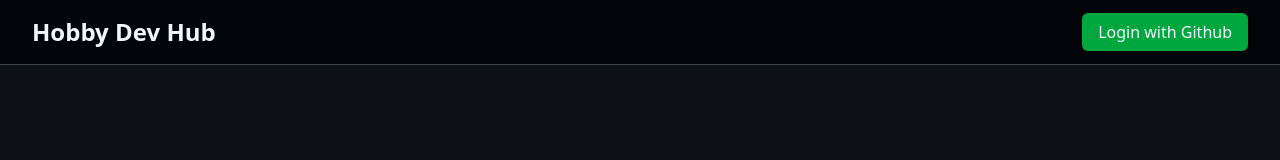
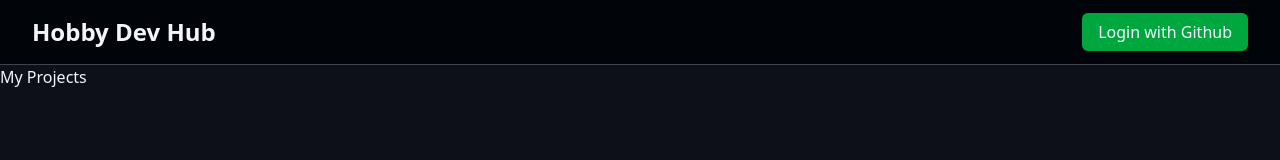
Before and after one commit to daniiltsioma/hobby-dev-hub, a React (Vite) app in the folder frontend/: page /my-projects/1 in a window 1280 px wide. Shown: the top 160 px of the page. Built offline with nearby package versions, Linux system fonts and the light colour scheme; no server answers.

Commit message:
Add navigation to MyProjects page for logged-in users

```diff
--- a/frontend/src/App.tsx
+++ b/frontend/src/App.tsx
@@ -3,6 +3,7 @@ import Header from "./components/Header";
 import Home from "./routes/Home";
 import Project from "./routes/Project";
 import NewProject from "./routes/NewProject";
+import MyProjects from "./routes/MyProjects";
 
 function App() {
     return (
@@ -12,6 +13,7 @@ function App() {
                 <Route path="/" element={<Home />} />
                 <Route path="/projects/new" element={<NewProject />} />
                 <Route path="/projects/:id" element={<Project />} />
+                <Route path="/my-projects/:username" element={<MyProjects />} />
             </Routes>
         </div>
     );
--- a/frontend/src/components/Header.tsx
+++ b/frontend/src/components/Header.tsx
@@ -19,12 +19,20 @@ export default function Header() {
             <div className="flex items-center">
                 <div className="text-2xl font-bold">Hobby Dev Hub</div>
                 {username && (
+                    <>
                         <Link
                             to="/projects/new"
                             className="bg-blue-600 hover:bg-blue-700 rounded-md ml-4 py-1 px-4"
                         >
                             Post a Project
                         </Link>
+                        <Link
+                            to={`/my-projects/${username}`}
+                            className="bg-blue-600 hover:bg-blue-700 rounded-md ml-4 py-1 px-4"
+                        >
+                            My Projects
+                        </Link>
+                    </>
                 )}
             </div>
             {/*<ProjectSearch/>*/}
--- /dev/null
+++ b/frontend/src/routes/MyProjects.tsx
@@ -0,0 +1,3 @@
+export default function MyProjects() {
+    return <div>My Projects</div>;
+}
```
Lines whose indentation alone changed are shown as unchanged.
